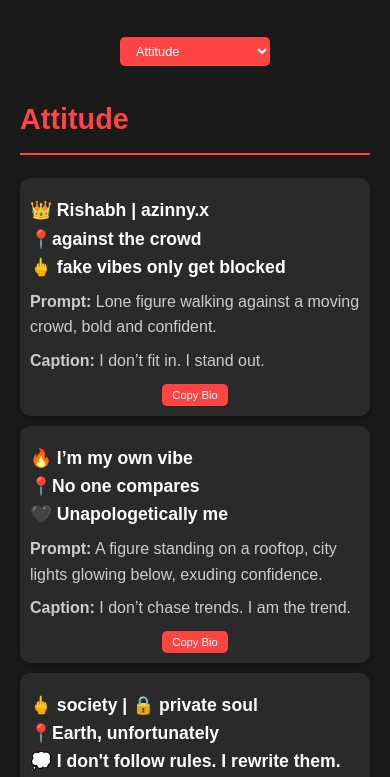
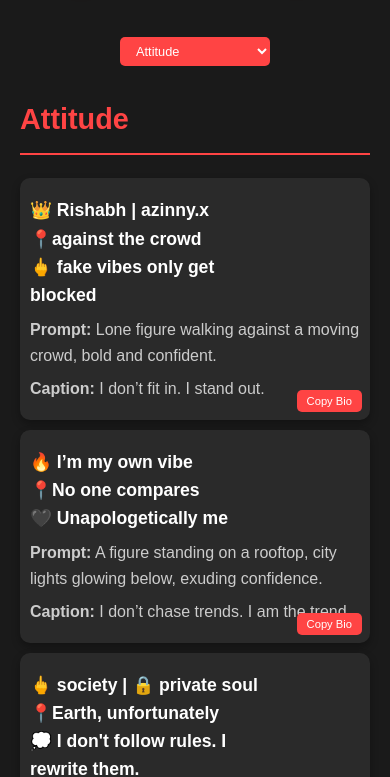
Before and after one commit to axinyyyx/azinny.x-bio, a plain HTML site: page index.html in a window 390 px wide. Shown: the part 77-854 px from the top of the page. Drawn offline with Linux system fonts and the light colour scheme.

Commit message:
Update index.html

```diff
--- a/index.html
+++ b/index.html
@@ -65,6 +65,7 @@
             margin: 15px 0;
             box-shadow: 0 4px 8px rgba(0, 0, 0, 0.3);
             transition: transform 0.3s;
+            position: relative;
         }
         .bio-card:hover {
             transform: translateY(-5px);
@@ -78,10 +79,12 @@
             font-weight: bold;
             color: #fff;
             font-size: 1.1em;
+            padding-right: 80px; /* Prevent text from touching the button */
         }
         .copy-btn {
-            display: block;
-            margin: 10px auto 0;
+            position: absolute;
+            bottom: 15px;
+            right: 15px;
             background: #ff4444;
             color: white;
             border: none;
@@ -90,7 +93,6 @@
             cursor: pointer;
             font-size: 0.9em;
             transition: background 0.3s;
-            text-align: center;
         }
         .copy-btn:hover {
             background: #cc3333;
@@ -118,9 +120,14 @@
             .bio-card {
                 padding: 15px;
             }
+            .bio-text {
+                padding-right: 60px; /* Adjusted for smaller screens */
+            }
             .copy-btn {
                 padding: 6px 12px;
                 font-size: 0.8em;
+                bottom: 10px;
+                right: 10px;
             }
         }
         @media (max-width: 480px) {
@@ -136,9 +143,14 @@
                 margin: 10px 0;
                 padding: 10px;
             }
+            .bio-text {
+                padding-right: 50px; /* Adjusted for smaller screens */
+            }
             .copy-btn {
                 padding: 5px 10px;
                 font-size: 0.7em;
+                bottom: 8px;
+                right: 8px;
             }
         }
     </style>
```
